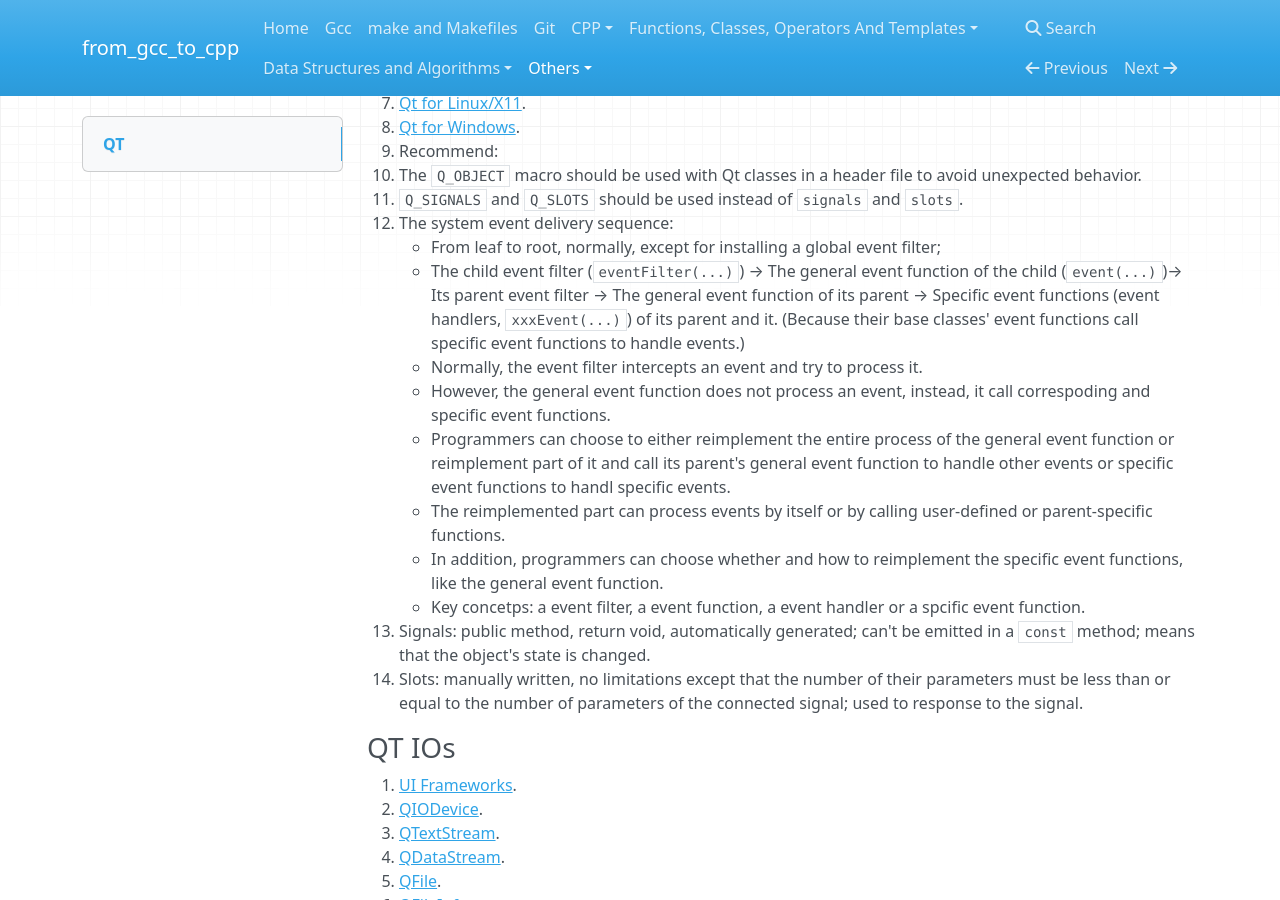
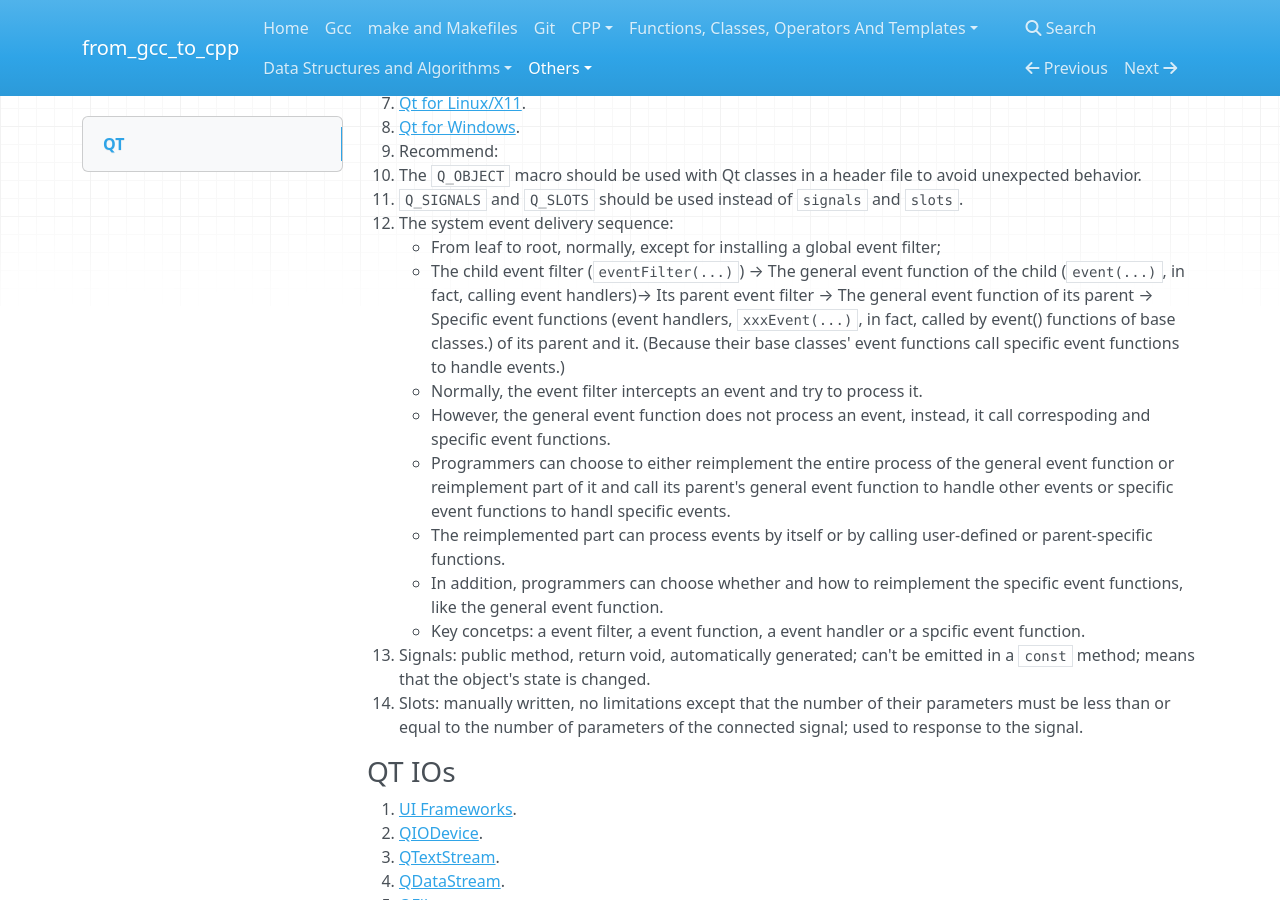
Before and after one commit to 0BananaBig0/from_gcc_to_cpp, an MkDocs documentation site: the page built from docs/CommonQtStuffes.md, in a window 1280 px wide and 900 px high, scrolled down 873 px. Built offline with MkDocs 1.6.1, drawn with Linux system fonts in a browser that asks for light colours; nearby versions of some CDN libraries.

```diff
--- a/docs/CommonQtStuffes.md
+++ b/docs/CommonQtStuffes.md
@@ -47,10 +47,11 @@
 10. The system event delivery sequence:
     - From leaf to root, normally, except for installing a global event filter;
     - The child event filter (`eventFilter(...)`) → The general event function
-      of the child (`event(...)`)→ Its parent event filter → The general event
-      function of its parent → Specific event functions (event handlers,
-      `xxxEvent(...)`) of its parent and it. (Because their base classes' event
-      functions call specific event functions to handle events.)
+      of the child (`event(...)`, in fact, calling event handlers)→ Its parent
+      event filter → The general event function of its parent → Specific event
+      functions (event handlers, `xxxEvent(...)`, in fact, called by event()
+      functions of base classes.) of its parent and it. (Because their base
+      classes' event functions call specific event functions to handle events.)
     - Normally, the event filter intercepts an event and try to process it.
     - However, the general event function does not process an event, instead, it
       call correspoding and specific event functions.
```
Also changed, not shown: README.md (+3 -0 lines), docs/MacrosPreprocessorDirectivesAndPragma.md (+16 -0 lines), docs/NewAndDelete.md (+8 -0 lines), docs/Threads.md (+2 -2 lines).
